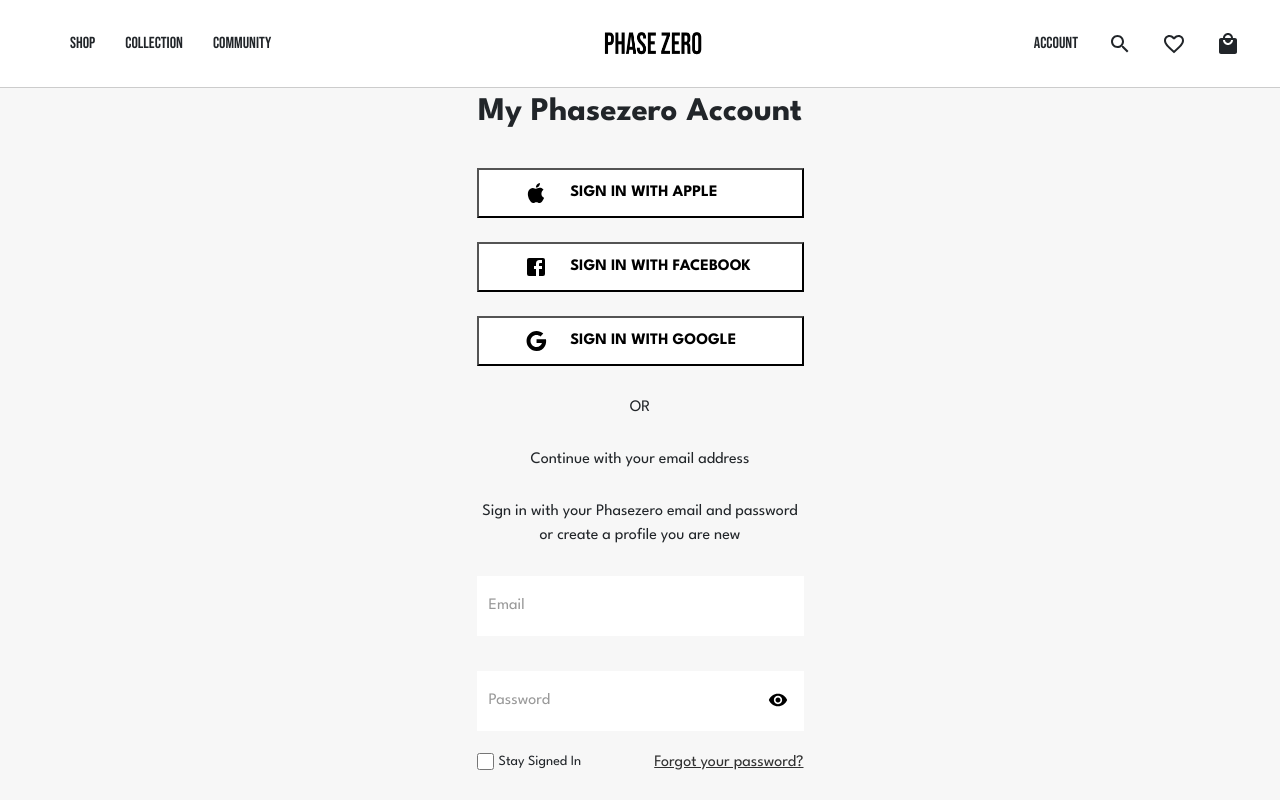
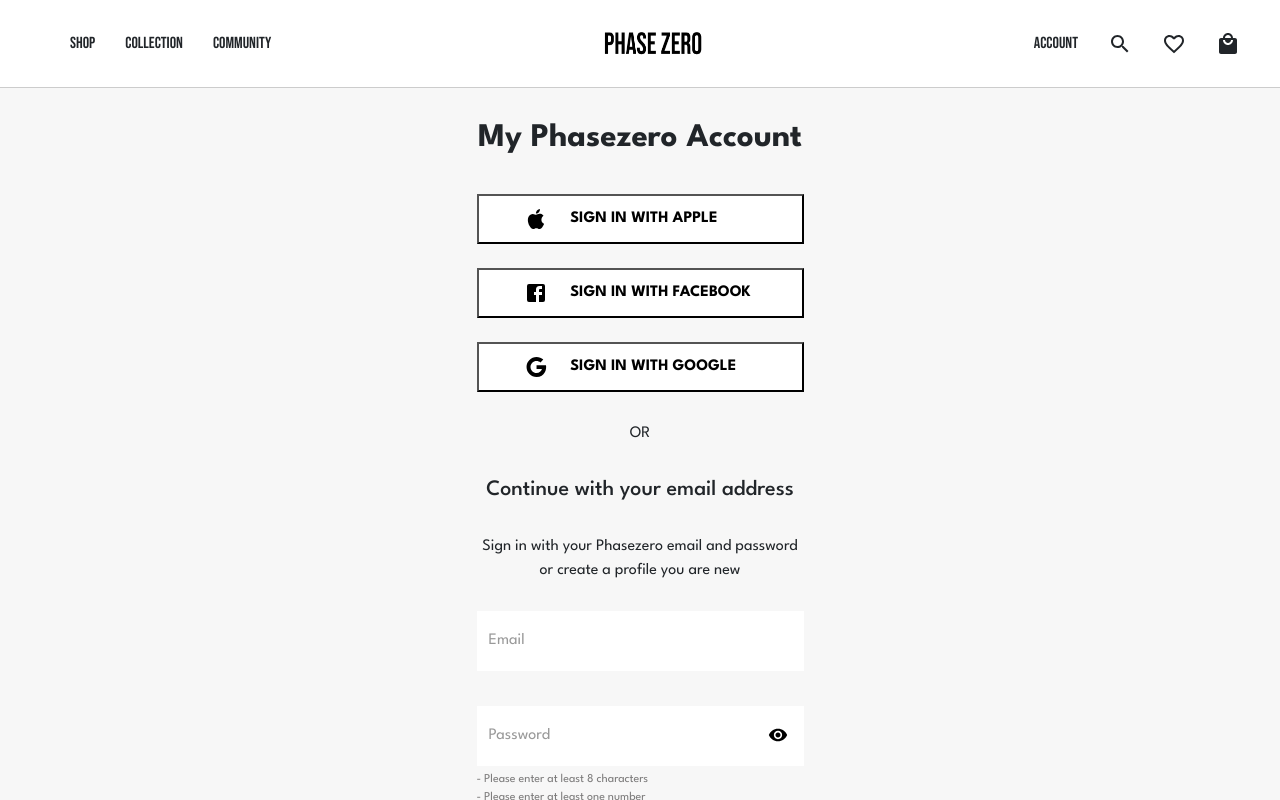
Before and after one commit to mindXcape/phasezero-clothing, a React (Vite) app: page /register in a window 1280 px wide. Both pictures are taken after a click on the button "Continue". Shown: the top 800 px of the page. Built offline with nearby package versions, Linux system fonts and the light colour scheme.

Commit message:
PHS-61-Register-Page-Design design approved waiting for code review

```diff
--- a/src/Layouts/Account/Account.tsx
+++ b/src/Layouts/Account/Account.tsx
@@ -46,7 +46,9 @@ function Account() {
         </div>
         <div className="register__texts__wrapper">
           <span>OR</span>
-          <span>Continue with your email address</span>
+          <span className="continueWithEmail__text">
+            Continue with your email address
+          </span>
           <span>
             Sign in with your Phasezero email and password or create a profile
             you are new
@@ -58,7 +60,7 @@ function Account() {
             isRequired
           />
         </div>
-        {showForm && <LoginForm />}
+        {showForm && <RegisterForm />}
         {!showForm ? (
           <Button
             className="continue__btn__register"
--- a/src/components/form/RegisterForm.tsx
+++ b/src/components/form/RegisterForm.tsx
@@ -46,23 +46,23 @@ function RegisterForm() {
       <FloatingLabelInput
         id="number"
         hasType="password"
-        label="PHONE NUMBER *"
+        label="Phone Number *"
         isRequired
       />
       <FloatingLabelInput
         id="password"
         hasType="password"
-        label="FIRST NAME *"
+        label="First Name *"
         isRequired
       />
       <FloatingLabelInput
         id="password"
         hasType="password"
-        label="LAST NAME *"
+        label="Last Name *"
         isRequired
       />
       <div className="mainDOB__wrapper__register">
-        <p>DATE OF BIRTH *</p>
+        <p>Date of Birth *</p>
         <div className="dob__wrapper">
           <FloatingLabelInput
             id="password"
--- a/src/scss/components/_loginForm.scss
+++ b/src/scss/components/_loginForm.scss
@@ -31,7 +31,7 @@
       color: #313131;
       align-items: center;
       &:hover {
-        color: #313131;
+        color: rgba(0, 0, 255, 0.825)
       }
     }
   }
--- a/src/scss/components/_registerForm.scss
+++ b/src/scss/components/_registerForm.scss
@@ -30,6 +30,8 @@
   }
   span {
     color: #7c7b7b;
+    text-align: start;
+    font-size: 11px;
     .privacy__policy__register {
       text-decoration: underline;
       color: #7c7b7b;
--- a/src/scss/layouts/_account.scss
+++ b/src/scss/layouts/_account.scss
@@ -9,7 +9,7 @@
   .account__sub__wrapper {
     height: auto;
     width: 375px;
-    padding: 0px 24px 10px 24px;
+    padding: 26px 24px 10px 24px;
     display: flex;
     flex-direction: column;
     gap: 30px;
@@ -21,7 +21,6 @@
       font-size: 33px;
       width: 100%;
       font-weight: 600;
-      width: 100%;
 
       @include sm {
         font-size: 30px;
@@ -43,6 +42,8 @@
       justify-content: center;
       align-items: center;
       text-align: center;
+
+
     }
     .continue__btn__register {
       height: 56px;
@@ -53,6 +54,12 @@
       height: 56px;
       background-color: black;
       color: #fff;
+      margin-bottom: 26px;
     }
   }
 }
+
+.continueWithEmail__text {
+  font-size: 22px;
+  font-weight: 500;
+}
```
